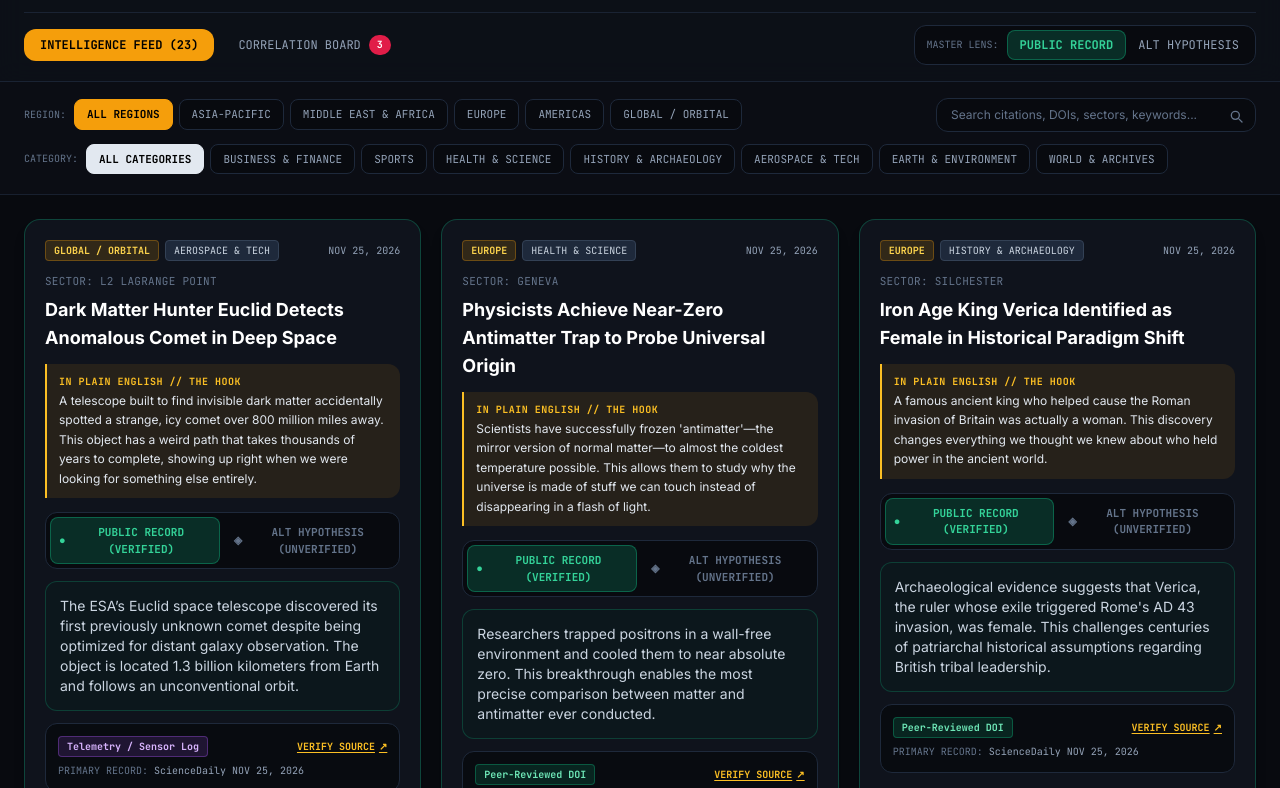
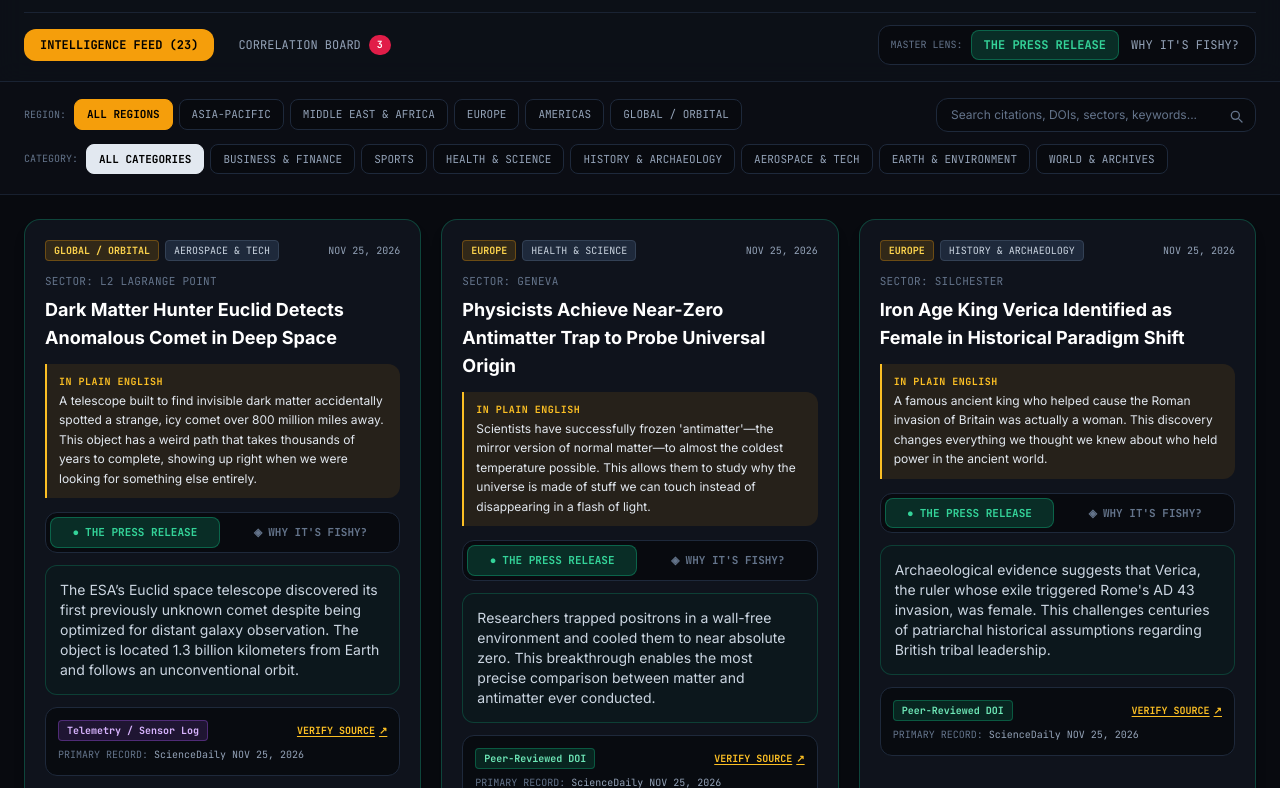
Before and after one commit to listentolofi/something-fishy, a plain HTML site: page index.html in a window 1280 px wide. Shown: the part 131-919 px from the top of the page. Drawn offline with nearby package versions, Linux system fonts and the light colour scheme.

Commit message:
Update index.html

```diff
--- a/index.html
+++ b/index.html
@@ -39,7 +39,7 @@
     .ticker-track {
       display: inline-flex;
       white-space: nowrap;
-      animation: tickerScroll 125s linear infinite;
+      animation: tickerScroll 320s linear infinite;
     }
     .ticker-track:hover {
       animation-play-state: paused;
@@ -130,10 +130,10 @@
           <div class="flex items-center bg-obsidian border border-slate-800 rounded-xl p-1">
             <span class="text-slate-500 px-2 text-[10px]">MASTER LENS:</span>
             <button id="masterPublicBtn" onclick="setAllLenses('public')" class="px-3 py-1.5 rounded-lg bg-emerald-500/20 text-emerald-400 border border-emerald-500/40 font-bold transition cursor-pointer">
-              PUBLIC RECORD
+              THE PRESS RELEASE
             </button>
             <button id="masterAltBtn" onclick="setAllLenses('alt')" class="px-3 py-1.5 rounded-lg text-slate-400 hover:text-rose-400 transition cursor-pointer">
-              ALT HYPOTHESIS
+              WHY IT'S FISHY?
             </button>
           </div>
         </div>
@@ -242,12 +242,12 @@
     </div>
   </main>
 
-  <!-- MODAL: COINCIDENCE LEVEL SCORE BREAKDOWN -->
+  <!-- MODAL: WHY THIS SCORED SO HIGH (FISHINESS BREAKDOWN) -->
   <div id="breakdownModal" class="hidden fixed inset-0 z-50 bg-black/80 backdrop-blur-sm flex items-center justify-center p-4" onclick="if(event.target === this) closeBreakdownModal()">
     <div class="bg-dossier border border-amber-500/40 rounded-2xl max-w-md w-full p-6 shadow-2xl">
       <div class="flex items-start justify-between gap-3 mb-4">
         <div>
-          <span class="font-mono text-[10px] text-amber-400 uppercase tracking-widest">// COINCIDENCE METRIC AUDIT //</span>
+          <span class="font-mono text-[10px] text-amber-400 uppercase tracking-widest">// WHY THIS SCORED SO HIGH //</span>
           <h3 id="bdTitle" class="font-mono text-sm sm:text-base font-bold text-white mt-1 leading-snug"></h3>
         </div>
         <button onclick="closeBreakdownModal()" class="text-slate-400 hover:text-white font-mono text-lg cursor-pointer">✕</button>
@@ -255,7 +255,7 @@
 
       <div class="bg-obsidian border border-slate-800 rounded-xl p-4 mb-4 flex items-center justify-between">
         <div>
-          <span class="font-mono text-[10px] text-slate-500 block">COMPOSITE COINCIDENCE LEVEL</span>
+          <span class="font-mono text-[10px] text-slate-500 block">OVERALL FISHINESS</span>
           <span id="bdScore" class="font-mono text-2xl font-extrabold text-amber-400"></span>
         </div>
         <span id="bdTierBadge" class="font-mono text-[11px] font-bold px-3 py-1 rounded-lg border"></span>
@@ -266,7 +266,7 @@
       </div>
 
       <div class="mt-5 pt-3 border-t border-slate-800/80 flex justify-between items-center font-mono text-[10px] text-slate-500">
-        <span>WEIGHTED MULTI-VECTOR SCORING</span>
+        <span>HOW WE SCORE EVERY STORY</span>
         <button onclick="closeBreakdownModal()" class="px-3.5 py-1.5 rounded-lg bg-slate-800 hover:bg-slate-700 text-slate-200 cursor-pointer">CLOSE</button>
       </div>
     </div>
@@ -286,7 +286,7 @@
             class="w-full bg-obsidian border border-slate-700 rounded-xl px-3.5 py-2.5 text-sm text-white focus:border-amber-500 focus:outline-none" />
         </div>
         <div>
-          <label class="block font-mono text-xs text-amber-400 mb-1">IN PLAIN ENGLISH (1-2 SENTENCE HOOK)</label>
+          <label class="block font-mono text-xs text-amber-400 mb-1">IN PLAIN ENGLISH (1-2 SENTENCE SUMMARY)</label>
           <input type="text" id="newPlainEnglish" required placeholder="e.g., Big banks quietly bought physical gold while crashing the paper price for everyday investors."
             class="w-full bg-obsidian border border-slate-700 rounded-xl px-3.5 py-2 text-xs text-white focus:border-amber-500 focus:outline-none" />
         </div>
@@ -350,13 +350,13 @@
             class="w-full bg-obsidian border border-slate-700 rounded-xl px-3.5 py-2 text-xs font-mono text-white focus:border-amber-500 focus:outline-none" />
         </div>
         <div>
-          <label class="block font-mono text-xs text-emerald-400 mb-1">PUBLIC RECORD (VERIFIED CITATIONS)</label>
+          <label class="block font-mono text-xs text-emerald-400 mb-1">THE PRESS RELEASE (VERIFIED CITATIONS)</label>
           <textarea id="newPublicRecord" rows="2" required placeholder="Documented institutional statement, market print, or peer-reviewed baseline..."
             class="w-full bg-obsidian border border-slate-700 rounded-xl px-3.5 py-2 text-xs text-slate-200 focus:border-emerald-500 focus:outline-none"></textarea>
         </div>
         <div>
-          <label class="block font-mono text-xs text-rose-400 mb-1">ALTERNATIVE HYPOTHESIS (UNVERIFIED ANGLES)</label>
-          <textarea id="newAltHypothesis" rows="2" required placeholder="Timing anomaly, institutional gatekeeping, or suppressed correlation..."
+          <label class="block font-mono text-xs text-rose-400 mb-1">WHY IT'S FISHY? (UNVERIFIED ANGLE / MOTIVE)</label>
+          <textarea id="newAltHypothesis" rows="2" required placeholder="Timing anomaly, institutional gatekeeping, or who really profits..."
             class="w-full bg-obsidian border border-slate-700 rounded-xl px-3.5 py-2 text-xs text-slate-200 focus:border-rose-500 focus:outline-none"></textarea>
         </div>
         <div class="flex justify-end gap-3 pt-2">
@@ -388,7 +388,7 @@
         headline: 'Silver Plunges 5% Below $41/oz on Paper Futures Even as Central Banks Hoard Physical Bullion',
         plainEnglish: 'Big financial institutions are dumping "paper" silver contracts to drive prices down, even though real-world mine supply is shrinking and governments are quietly buying up actual physical gold bars.',
         publicRecord: 'Spot silver plunged 5% below $41/oz (down ~60% from earlier 2026 record highs) and gold dropped below $3,562/oz ahead of US inflation data as NY Fed President John Williams cited tariffs and AI capex inflation pressures, while World Gold Council & mining supply reports show mined silver down 0.5% to 834M oz and sovereign central banks continuing net gold accumulation.',
-        altHypothesis: 'Coordinated paper-market suppression via COMEX derivatives to shake retail holders out of physical bullion before sovereign currency restructuring.',
+        altHypothesis: 'Big banks use fake "paper" contracts to scare everyday investors into selling cheap—so central banks can scoop up the real physical bars right before currency rules change.',
         activeLens: 'public'
       },
       {
@@ -405,7 +405,7 @@
         headline: 'AI Chipmakers Invest Billions Into the Same Cloud Startups Buying Their GPUs Back',
         plainEnglish: 'Tech giants like NVIDIA invest billions into AI startups, and those startups immediately spend that exact cash buying NVIDIA chips—making demand look way bigger than it really is.',
         publicRecord: 'SEC filings and corporate disclosures confirm circular vendor-financing arrangements where leading AI chipmakers and hyperscalers take equity stakes in GPU cloud startups (such as CoreWeave and sovereign AI funds) that simultaneously commit billions in hardware purchase orders back to the investors, alongside U.S. Commerce Department probes into restricted chip smuggling via third-party shell hubs.',
-        altHypothesis: 'Circular revenue engineering is inflating the AI hardware bubble to sustain trillion-dollar valuations while real-world enterprise AI software profits lag far behind.',
+        altHypothesis: 'Wall Street is recycling the same money in a closed loop to fake a booming AI gold rush—keeping stock prices sky-high before insiders cash out on everyday retirement funds.',
         activeLens: 'public'
       },
       {
@@ -422,7 +422,7 @@
         headline: 'G20 Factory Spending Hits Pandemic Lows While Major Banks Quietly Log $84.8B in Quarterly Profit',
         plainEnglish: 'Investment in real factories and jobs across the world\'s 20 biggest economies just dropped to lockdown-era lows, yet mega-banks made nearly $85 billion in a single quarter just from trading and interest.',
         publicRecord: 'Joint OECD and UNCTAD Global Investment Trends Monitor reports G20 manufacturing capex commitments fell to 2020 pandemic-era troughs even as major US banks posted a 7% Q3 profit jump to $84.8B.',
-        altHypothesis: 'Capital is deliberately being starved from real-world physical production and funneled into sovereign debt monetization and algorithmic liquidity loops.',
+        altHypothesis: 'The financial system now makes more money trading government debt than building real things—meaning fewer jobs and higher prices for regular workers while banks post record profits.',
         activeLens: 'public'
       },
       {
@@ -439,7 +439,7 @@
         headline: 'Federal Indictments Expose Insider NBA Prop-Bet Ring Where Players Faked Injuries on Cue',
         plainEnglish: 'Federal prosecutors proved gamblers were tipped off before games when certain NBA players would fake an injury and leave early—so bettors could cash in on bets that the players would score low.',
         publicRecord: 'U.S. Department of Justice indictments in the Eastern District of New York and NBA league investigations documented conspirators placing massive "under" player-prop bets using confidential pre-game injury tips, including NBA player Jontay Porter exiting games early after claiming illness/injury to trigger payouts.',
-        altHypothesis: 'Pro-level player-prop manipulation is not isolated to a few role players—sportsbook syndicate leaks and selective league enforcement shield marquee playoff stars.',
+        altHypothesis: 'Leagues only sacrifice low-level bench players as scapegoats to protect their multi-billion-dollar sportsbook partnerships—while star players and refs never face the same public audit.',
         activeLens: 'public'
       },
       {
@@ -456,7 +456,7 @@
         headline: 'Premier League Audit Admits Dozens of VAR Errors After Referees Refuse Live Mic Broadcasts',
         plainEnglish: 'Official Premier League audits confirmed dozens of wrong video-review calls that decided major matches, yet football officials still block fans from hearing referee audio live during games.',
         publicRecord: 'Premier League Key Match Incidents (KMI) panel audits confirmed over 30 VAR officiating errors in a single season—including high-profile disallowed valid goals due to miscommunication—while IFAB and PGMOL continue prohibiting live in-stadium broadcast of VAR audio.',
-        altHypothesis: 'Keeping VAR booth conversations private during live play protects narrative-driven title races and high-stakes broadcast ratings from real-time scrutiny.',
+        altHypothesis: 'Keeping replay booth mics muted during live play lets officials steer tight title races and keep global TV drama alive without fans hearing how the calls are actually made.',
         activeLens: 'public'
       },
       {
@@ -473,7 +473,7 @@
         headline: 'NBI & GAB Crackdowns Uncover Point-Shaving Syndicates Targeting Regional Philippine Basketball',
         plainEnglish: 'Philippine investigators and sports regulators have repeatedly busted point-shaving rings paying players and officials to miss late free throws or shave margins so offshore bettors win.',
         publicRecord: 'The Games and Amusements Board (GAB), National Bureau of Investigation (NBI), and regional leagues (MPBL/PBA) have filed multiple game-fixing and point-shaving charges against players and syndicate runners who manipulated second-half point spreads for illegal betting rings.',
-        altHypothesis: 'Offshore Asian betting syndicates wield deeper financial leverage over regional pro and collegiate rosters than occasional low-level arrests suggest.',
+        altHypothesis: 'Offshore betting syndicates quietly control game margins in underpaid regional leagues—meaning fans buying tickets are watching scripted point spreads instead of real competition.',
         activeLens: 'public'
       },
       {
@@ -490,7 +490,7 @@
         headline: 'Thirty Studies Retracted: Former NIH Neuroscientist Flagged for Decades of Altered Lab Data',
         plainEnglish: 'A top government brain researcher had 30 medical studies pulled from science journals after sleuths proved the lab images were edited—meaning billions in drug research may have chased fake results.',
         publicRecord: 'Retraction Watch and CASRAI confirmed a 30th paper retraction for a former National Institutes of Health neuroscientist across multiple peer-reviewed journals following multi-year investigations into altered Western blot images and statistical anomalies.',
-        altHypothesis: 'Institutional gatekeepers protected foundational neuro-pharmacology paradigms for decades to shield multi-billion-dollar drug pipelines built on flawed baseline studies.',
+        altHypothesis: 'Billions in taxpayer grants and blockbuster brain drugs were built on doctored lab photos—and officials looked away for decades because admitting it would collapse entire pharma pipelines.',
         activeLens: 'public'
       },
       {
@@ -507,7 +507,7 @@
         headline: 'Long COVID Drug Trial Quietly Retracted and Republished With Altered Dosage Figures',
         plainEnglish: 'A clinical trial testing a cheap, off-patent pill for Long COVID was pulled and quietly re-uploaded with changed dosage numbers after independent reviewers caught mismatched figures.',
         publicRecord: 'Retraction Watch documented a clinical trial on fluvoxamine for Long COVID retracted and republished after independent sleuths flagged discrepancies between the trial protocol dosage (100mg BID) and cited comparator studies (100mg daily), joining nearly 800 retracted pandemic-era papers.',
-        altHypothesis: 'Selective editorial gatekeeping fast-tracks patentable therapeutics while burying off-patent generic protocols until patent windows close.',
+        altHypothesis: 'Cheap generic pills make zero profit for drug companies—so sloppy or skewed trials get rushed out to bury off-patent cures until expensive new prescriptions hit the market.',
         activeLens: 'public'
       },
       {
@@ -524,7 +524,7 @@
         headline: 'Major Science Publishers Launch Ethics Probe Into Statistically Impossible Biometric Studies',
         plainEnglish: 'Two giant medical publishers are investigating published blood-test studies whose results were so mathematically "perfect" that independent statisticians say they couldn\'t happen in real life.',
         publicRecord: 'Two major academic publishers opened formal ethics and peer-review investigations into published biometric blood-typing studies after independent statistical reviewers flagged impossible accuracy distributions.',
-        altHypothesis: 'Automated peer-review mills are flooding medical databases to obscure legitimate non-invasive diagnostic biomarkers.',
+        altHypothesis: 'Pay-to-publish paper mills are flooding medical journals with fake "breakthroughs" to attract biotech investors—making it nearly impossible for doctors to tell real science from fraud.',
         activeLens: 'public'
       },
       {
@@ -541,7 +541,7 @@
         headline: 'Pentagon Batch 8 Logs Mach 2.5 Radar Track at 70,000 Feet Alongside Exotic-Material Vault Blueprints',
         plainEnglish: 'Newly released Pentagon files confirm air-traffic radar tracked an object flying 2.5 times the speed of sound at 70,000 feet—plus blueprints for a government vault meant to store "exotic materials."',
         publicRecord: 'U.S. Department of War Release Article 4655441 published 40 declassified files and 3 infrared videos, including a 2023 civil air-surveillance radar report logging 8 detections over 84 seconds at 55,000–70,000 ft (~Mach 2.5) and AAWSAP contractor designs for an unbuilt exotic-material storage facility.',
-        altHypothesis: 'Controlled drip-disclosure conditioning the public while keeping recovered non-human craft inside unacknowledged Special Access Programs.',
+        altHypothesis: 'You don\'t draw up architectural blueprints for an "exotic material" vault unless you already have something to put inside it—meaning breakthrough propulsion tech is being kept locked away from the public.',
         activeLens: 'public'
       },
       {
@@ -558,7 +558,7 @@
         headline: 'Nationwide FAA Ground Stop Hits the Exact Hour a Glowing Plume Blankets the Sky Over Mexico',
         plainEnglish: 'Every commercial flight in the U.S. was suddenly grounded for four hours on the exact night a massive glowing cone lit up the sky over Mexico—officially blamed on a phone switch glitch and a SpaceX launch.',
         publicRecord: 'FAA issued a 4-hour national ground stop (10,000+ delays) due to center-to-center telecom switch overloads on the exact evening SpaceX Starship Flight 15 launched from Starbase, TX, producing a high-altitude dusk exhaust jellyfish plume across Mexico.',
-        altHypothesis: 'The telecom failure was an electronic warfare/sensor blackout triggered by an unannounced orbital interception masquerading behind a scheduled launch window.',
+        altHypothesis: 'Grounding every civilian plane in America at the exact moment of a high-altitude sky anomaly keeps commercial pilots from seeing—and recording—classified orbital tests.',
         activeLens: 'public'
       },
       {
@@ -575,7 +575,7 @@
         headline: 'Deep Radar & Muon Scans Uncover Multi-Tier Subterranean Chambers Under Istanbul and Giza',
         plainEnglish: 'Underground radar and cosmic-ray scans in Turkey and Egypt keep finding hidden multi-level tunnels and sealed chambers beneath ancient landmarks that officials still won\'t excavate.',
         publicRecord: 'Municipal archaeological surveys in Istanbul documented multi-tier Byzantine-Ottoman cisterns and Edirnekapı aqueduct conduits beneath Nuruosmaniye, while ground-penetrating radar and muon tomography studies at Giza continue mapping known subterranean shafts and void anomalies.',
-        altHypothesis: 'Interconnected pre-Bronze Age subterranean infrastructure engineered for acoustic/geothermal energy harvesting rather than simple water storage.',
+        altHypothesis: 'Officials keep stalling digs under Giza and Istanbul because opening those sealed chambers could prove an advanced civilization existed thousands of years before official history begins.',
         activeLens: 'public'
       },
       {
@@ -592,7 +592,7 @@
         headline: '200,000-Year Timeline Error: Chinese Cave Fossils Overturn Asian Homo Erectus Extinction Date',
         plainEnglish: 'Ancient teeth found in Southern China prove an early human species survived 200,000 years longer than history books claimed—meaning they lived alongside modern humans.',
         publicRecord: 'Two Nature studies (Westaway et al., DOI: 10.1038/s41586-026-11155-6; Liao et al., DOI: 10.1038/s41586-026-11271-3) dated 8 fossilized teeth in Naxian and Baxian caves to ~250,000–300,000 years ago, overturning the textbook extinction timeline for Asian Homo erectus.',
-        altHypothesis: 'Deep-jungle refugia in Southeast Asia and Southern China harbored overlapping hominin civilizations far closer to recorded human memory than mainstream anthropology admits.',
+        altHypothesis: 'If other intelligent human species survived right alongside us far more recently than textbooks admit, ancient "myths" of non-human tribes and giants were likely real historical encounters.',
         activeLens: 'public'
       },
       {
@@ -609,7 +609,7 @@
         headline: 'Over One Billion Years of Continental Rock Record Vanished Simultaneously Across Three Continents',
         plainEnglish: 'Over a billion years of Earth\'s rock layers are completely missing across North America, Africa, and Australia at the exact same spot—as if something scraped the continents clean.',
         publicRecord: 'Zircon thermochronology published in PNAS confirms 1.2 billion years of eroded Precambrian rock missing globally between 1.7-billion-year-old basement granite and 550-million-year-old Cambrian sandstone.',
-        altHypothesis: 'Evidence of a global crustal displacement or planetary-scale cataclysm stripped continents bare far more violently than gradual glacial erosion explains.',
+        altHypothesis: 'Earth isn\'t as stable as gradual-change geology claims—something violent wiped entire continents clean in the past, meaning catastrophic planetary resets happen far faster than we prepare for.',
         activeLens: 'public'
       },
       {
@@ -626,7 +626,7 @@
         headline: 'Vatican & European Vaults Halt Public Digitization of Pre-1600 Antarctic-Fringe Sea Charts',
         plainEnglish: 'European royal and Vatican libraries paused public high-res scans of 500-year-old sea maps that appear to show coastlines near Antarctica centuries before explorers officially found it.',
         publicRecord: 'Conservation directives restrict physical handling and high-resolution public release of fragile 14th–16th century Mediterranean and Antarctic-fringe portolan charts citing pigment degradation.',
-        altHypothesis: 'Early portolan maps preserve ice-free coastal topography copied from lost antediluvian navigation libraries.',
+        altHypothesis: 'Those 500-year-old maps show Antarctica\'s coastline without ice—meaning whoever mapped the globe first did it thousands of years ago, and vaults are hiding the proof to protect old history.',
         activeLens: 'public'
       }
     ];
@@ -876,7 +876,7 @@
               </h2>
 
               <div class="bg-amber-500/10 border-l-2 border-amber-400 rounded-r-xl px-3 py-2.5 mb-3.5">
-                <span class="font-mono text-[10px] font-bold text-amber-400 tracking-wider block mb-0.5">IN PLAIN ENGLISH // THE HOOK</span>
+                <span class="font-mono text-[10px] font-bold text-amber-400 tracking-wider block mb-0.5">IN PLAIN ENGLISH</span>
                 <p class="text-xs text-slate-200 leading-relaxed">
                   ${d.plainEnglish || d.publicRecord}
                 </p>
@@ -887,13 +887,13 @@
                   class="py-1.5 px-2 rounded-lg font-bold transition flex items-center justify-center gap-1.5 cursor-pointer ${
                     !isAlt ? 'bg-emerald-500/20 text-emerald-400 border border-emerald-500/40' : 'text-slate-500 hover:text-slate-300'
                   }">
-                  <span>●</span> PUBLIC RECORD (VERIFIED)
+                  <span>●</span> THE PRESS RELEASE
                 </button>
                 <button onclick="setLens('${d.id}', 'alt')"
                   class="py-1.5 px-2 rounded-lg font-bold transition flex items-center justify-center gap-1.5 cursor-pointer ${
                     isAlt ? 'bg-rose-500/20 text-rose-400 border border-rose-500/40' : 'text-slate-500 hover:text-slate-300'
                   }">
-                  <span>◈</span> ALT HYPOTHESIS (UNVERIFIED)
+                  <span>◈</span> WHY IT'S FISHY?
                 </button>
               </div>
 
@@ -923,11 +923,11 @@
             </div>
 
             <div class="pt-3 border-t border-slate-800/80 flex flex-wrap items-center justify-between gap-3 font-mono text-xs">
-              <button onclick="openBreakdownModal('${d.id}')" title="Click to audit Coincidence Level breakdown"
+              <button onclick="openBreakdownModal('${d.id}')" title="Click to see why this story scored so high"
                 class="text-left group cursor-pointer rounded-xl px-2.5 py-1.5 -ml-2.5 hover:bg-slate-800/70 transition">
                 <div class="flex items-center gap-1.5 text-[10px] text-slate-500 group-hover:text-slate-300">
                   <span>COINCIDENCE LEVEL</span>
-                  <span class="text-amber-400">[AUDIT ⓘ]</span>
+                  <span class="text-amber-400">[WHY? ⓘ]</span>
                 </div>
                 <div class="flex flex-wrap items-center gap-2 mt-0.5">
                   <span class="text-white font-extrabold text-sm">${d.coincidenceLevel}%</span>
@@ -998,23 +998,23 @@
 
       const criteria = [
         {
-          name: 'CONSENSUS DEVIATION',
-          desc: 'Degree of friction between primary evidence and established institutional narrative.',
+          name: 'DOESN\'T MATCH THE PRESS RELEASE',
+          desc: 'How badly the hard evidence clashes with the official story.',
           score: bd.deviation
         },
         {
-          name: 'TIMING & COINCIDENCE CLUSTERING',
-          desc: 'Synchronization with unrelated market shocks, policy drops, or infrastructure outages.',
+          name: 'SUSPICIOUS TIMING',
+          desc: 'Happened right alongside another major shock, outage, or policy drop.',
           score: bd.timing
         },
         {
-          name: 'MULTI-SOURCE SIGNAL',
-          desc: 'Corroboration across independent datasets, filings, sensor logs, or peer-reviewed audits.',
+          name: 'MULTIPLE RECEIPTS',
+          desc: 'Backed up by separate filings, market data, or independent records—not a "trust me bro" post.',
           score: bd.multiSource
         },
         {
-          name: 'INFORMATION OPACITY',
-          desc: 'Extent of archival restrictions, redactions, or delayed institutional disclosure.',
+          name: 'HIDDEN BEHIND CLOSED DOORS',
+          desc: 'Key details were sealed, redacted, or kept away from the public.',
           score: bd.opacity
         }
       ];
```
